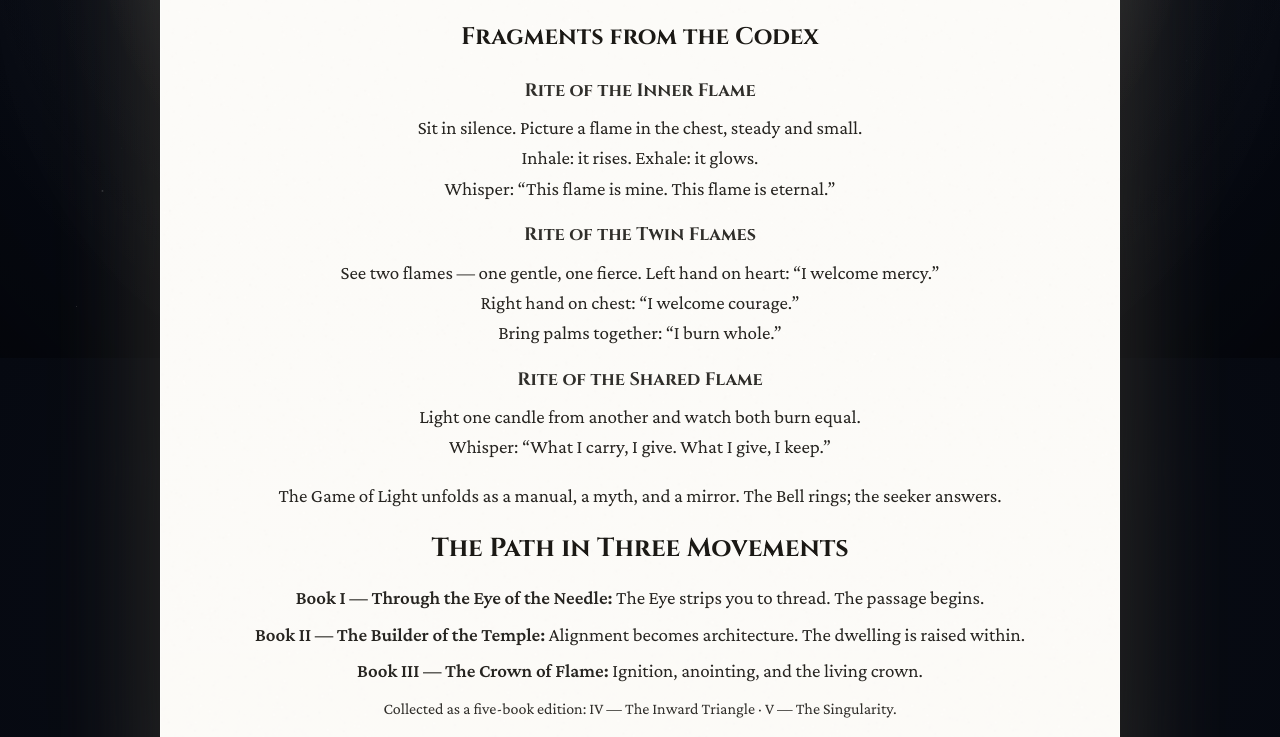
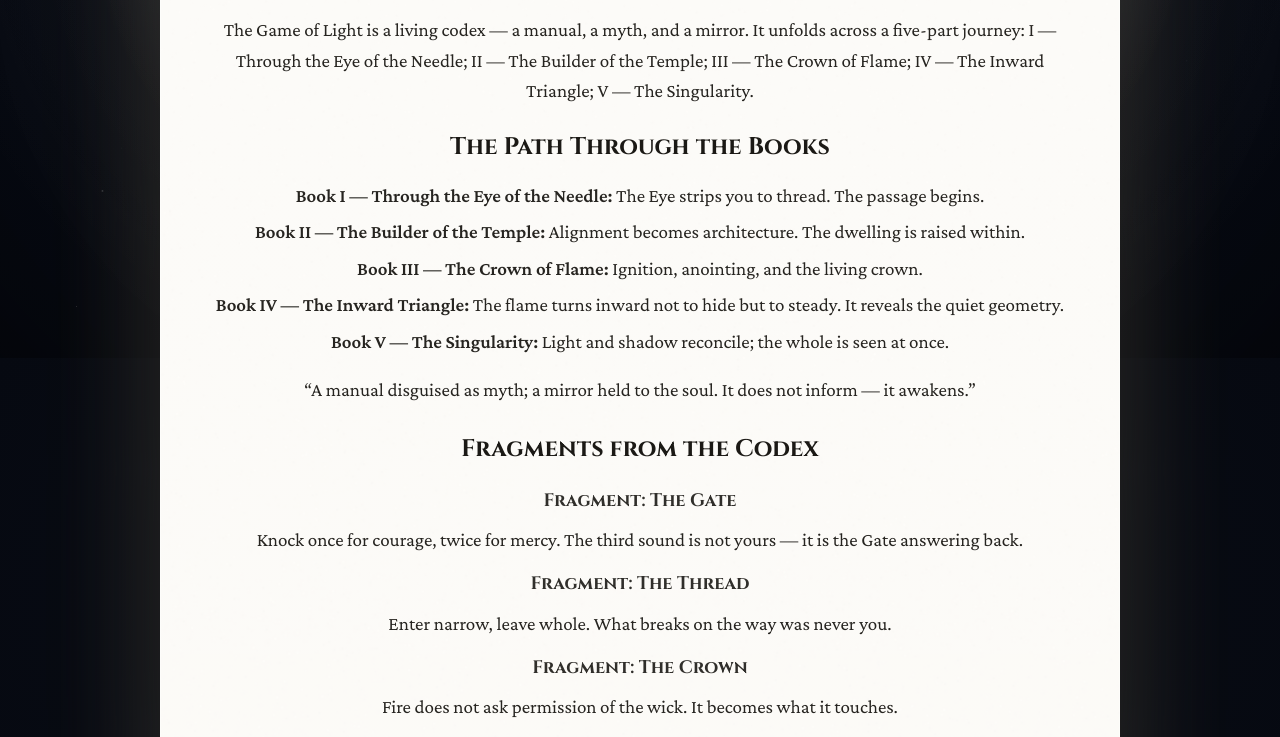
Before and after one commit to initiate44/thegameoflight, a plain HTML site: page index.html in a window 1280 px wide. Shown: the part 442-1179 px from the top of the page. Drawn offline with nearby package versions, Linux system fonts and the light colour scheme.

Commit message:
Add files via upload

```diff
--- a/index.html
+++ b/index.html
@@ -86,7 +86,6 @@
       addEventListener('resize',resize,{passive:true}); resize(); draw();
     })();
   </script>
-
 <style>
 /* Fragments minimal */
 .fragments{max-width:1000px;margin:18px auto;padding:0 18px}
@@ -95,8 +94,6 @@
 .frag-line{font-family:'Crimson Pro',serif;font-size:18px;line-height:1.6;text-align:center;opacity:.95;margin:6px auto;max-width:75ch}
 .review-quote{max-width:900px;margin:18px auto 22px;padding:0 18px;text-align:center;font-family:'Crimson Pro',serif;font-size:18px;line-height:1.55;opacity:.95}
 </style>
-
-
 <style>
 /* Harmonize main text sizing with Shop */
 .codex-intro{font-size:19px;line-height:1.6}
@@ -104,8 +101,21 @@
 .frag-line{font-size:19px;line-height:1.6}
 .review-quote{font-size:19px;line-height:1.55}
 </style>
-
-</head>
+<style>
+/* Layout harmonizer v1 */
+.path-brief,.codex-intro,.fragments{
+  max-width:1000px; margin:18px auto; padding:0 18px;
+}
+.path-brief .sub,.fragments .sub{
+  font-family:'Cinzel',serif; font-size:24px; text-align:center; margin:8px 0 12px;
+}
+.path-lines{list-style:none; padding:0; margin:6px auto; max-width:900px;}
+.path-lines li{font-family:'Crimson Pro',serif; font-size:19px; line-height:1.6; text-align:center; opacity:.95; margin:6px 0;}
+.review-quote,.codex-intro{font-family:'Crimson Pro',serif; font-size:19px; line-height:1.6; text-align:center; opacity:.95;}
+.frag-title{font-family:'Cinzel',serif; font-size:18px; text-align:center; opacity:.9; margin:12px 0 4px;}
+.frag-line{font-family:'Crimson Pro',serif; font-size:19px; line-height:1.6; opacity:.95; margin:8px auto; max-width:75ch; text-align:center;}
+section + section{margin-top:22px;}
+</style></head>
 <body>
 <div class="veil"></div>
 <div class="rays"></div>
@@ -113,41 +123,25 @@
 <div class="wrap">
 <main class="codex">
 <img alt="Sacred Sigil" class="sigil" src="assets/sacred-sigil.png?v=18"/>
-<h1>Codex</h1>
-<section class="fragments">
-  <h2 class="sub">Fragments from the Codex</h2>
-
-  <h3 class="frag-title">Rite of the Inner Flame</h3>
-  <blockquote class="frag-line">
-    Sit in silence. Picture a flame in the chest, steady and small.<br>
-    Inhale: it rises. Exhale: it glows.<br>
-    Whisper: “This flame is mine. This flame is eternal.”
-  </blockquote>
-
-  <h3 class="frag-title">Rite of the Twin Flames</h3>
-  <blockquote class="frag-line">
-    See two flames — one gentle, one fierce. Left hand on heart: “I welcome mercy.”<br>
-    Right hand on chest: “I welcome courage.”<br>
-    Bring palms together: “I burn whole.”
-  </blockquote>
-
-  <h3 class="frag-title">Rite of the Shared Flame</h3>
-  <blockquote class="frag-line">
-    Light one candle from another and watch both burn equal.<br>
-    Whisper: “What I carry, I give. What I give, I keep.”
-  </blockquote>
-</section>
-
-
-<p class="codex-intro">The Game of Light unfolds as a manual, a myth, and a mirror. The Bell rings; the seeker answers.</p><section class="path-brief">
-<h2 class="sub">The Path in Three Movements</h2>
+<h1>Codex</h1><p class="codex-intro">The Game of Light is a living codex — a manual, a myth, and a mirror. It unfolds across a five‑part journey: I — Through the Eye of the Needle; II — The Builder of the Temple; III — The Crown of Flame; IV — The Inward Triangle; V — The Singularity.</p><section class="path-brief">
+<h2 class="sub">The Path Through the Books</h2>
 <ul class="path-lines">
 <li><strong>Book I — Through the Eye of the Needle:</strong> The Eye strips you to thread. The passage begins.</li>
 <li><strong>Book II — The Builder of the Temple:</strong> Alignment becomes architecture. The dwelling is raised within.</li>
 <li><strong>Book III — The Crown of Flame:</strong> Ignition, anointing, and the living crown.</li>
+<li><strong>Book IV — The Inward Triangle:</strong> The flame turns inward not to hide but to steady. It reveals the quiet geometry.</li>
+<li><strong>Book V — The Singularity:</strong> Light and shadow reconcile; the whole is seen at once.</li>
 </ul>
-<p class="path-note">Collected as a five‑book edition: IV — The Inward Triangle · V — The Singularity.</p>
+</section><blockquote class="review-quote">“A manual disguised as myth; a mirror held to the soul. It does not inform — it awakens.”</blockquote><section class="fragments">
+<h2 class="sub">Fragments from the Codex</h2>
+<h3 class="frag-title">Fragment: The Gate</h3>
+<blockquote class="frag-line">Knock once for courage, twice for mercy. The third sound is not yours — it is the Gate answering back.</blockquote>
+<h3 class="frag-title">Fragment: The Thread</h3>
+<blockquote class="frag-line">Enter narrow, leave whole. What breaks on the way was never you.</blockquote>
+<h3 class="frag-title">Fragment: The Crown</h3>
+<blockquote class="frag-line">Fire does not ask permission of the wick. It becomes what it touches.</blockquote>
 </section>
+
 
 <img alt="" class="orn" src="assets/ornament.svg?v=7"/>
 <section class="text" style="text-align:left;">
```
